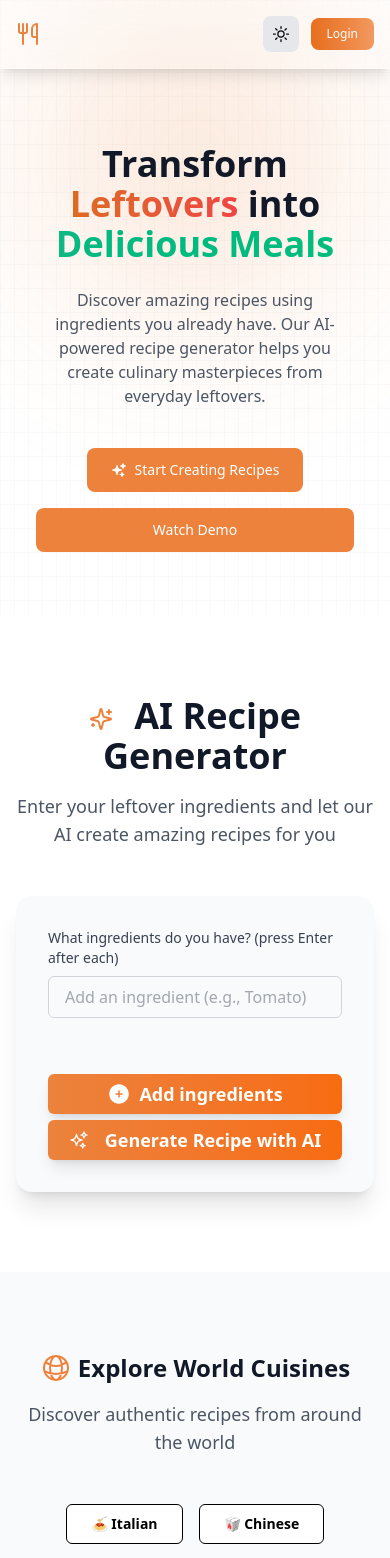
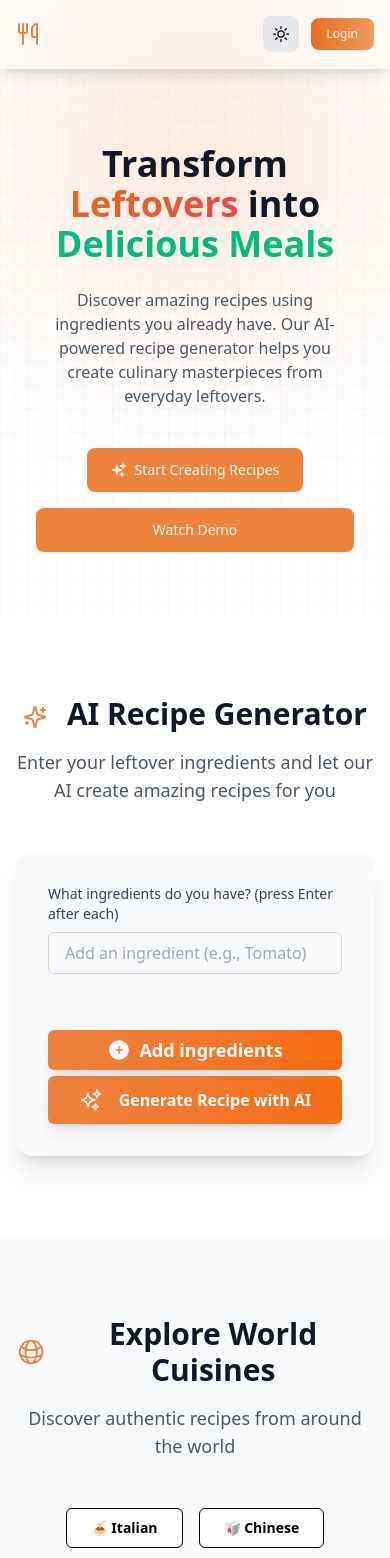
Before and after one commit to Hassan-HassanAbdullah/recipesaverFrontend, an Angular app: page / in a window 390 px wide. Shown: the top 1558 px of the page. Built offline with nearby package versions, Linux system fonts and the light colour scheme.

Commit message:
make responsive desigen

```diff
--- a/src/app/components/recipe-genrate-card/recipe-genrate-card.component.html
+++ b/src/app/components/recipe-genrate-card/recipe-genrate-card.component.html
@@ -34,23 +34,23 @@
 
                 Add ingredients
             </button>
+
             <button type="button" (click)="generateRecipe()"
-                class="inline-flex items-center justify-center gap-2 whitespace-nowrap rounded-md ring-offset-background transition-colors focus-visible:outline-none focus-visible:ring-2 focus-visible:ring-ring focus-visible:ring-offset-2 disabled:pointer-events-none disabled:opacity-50 bg-primary hover:bg-primary/90 h-10 px-4 w-full bg-gradient-to-r from-[#EC823C] to-[#F76C10] hover:from-primary/90 hover:to-orange-500/90 text-white py-4 text-lg font-semibold shadow-lg"
+                class="inline-flex items-center justify-center gap-2 whitespace-nowrap rounded-md ring-offset-background transition-colors focus-visible:outline-none focus-visible:ring-2 focus-visible:ring-ring focus-visible:ring-offset-2 disabled:pointer-events-none disabled:opacity-50 bg-primary hover:bg-primary/90 h-12 sm:h-14 px-4 w-full bg-gradient-to-r from-[#EC823C] to-[#F76C10] hover:from-primary/90 hover:to-orange-500/90 text-white py-3 sm:py-4 text-base sm:text-lg font-semibold shadow-lg"
                 [disabled]="isloading">
 
                 <ng-container *ngIf="!isloading; else loadingSpinner">
                     <svg xmlns="http://www.w3.org/2000/svg" fill="none" viewBox="0 0 24 24" stroke-width="1.5"
-                        stroke="currentColor" class="h-5 w-5 me-2">
+                        stroke="currentColor" class="h-6 w-6 sm:h-7 sm:w-7 me-2">
                         <path stroke-linecap="round" stroke-linejoin="round"
                             d="M9.813 15.904 9 18.75l-.813-2.846a4.5 4.5 0 0 0-3.09-3.09L2.25 12l2.846-.813a4.5 4.5 0 0 0 3.09-3.09L9 5.25l.813 2.846a4.5 4.5 0 0 0 3.09 3.09L15.75 12l-2.846.813a4.5 4.5 0 0 0-3.09 3.09ZM18.259 8.715 18 9.75l-.259-1.035a3.375 3.375 0 0 0-2.455-2.456L14.25 6l1.036-.259a3.375 3.375 0 0 0 2.455-2.456L18 2.25l.259 1.035a3.375 3.375 0 0 0 2.456 2.456L21.75 6l-1.035.259a3.375 3.375 0 0 0-2.456 2.456ZM16.894 20.567 16.5 21.75l-.394-1.183a2.25 2.25 0 0 0-1.423-1.423L13.5 18.75l1.183-.394a2.25 2.25 0 0 0 1.423-1.423l.394-1.183.394 1.183a2.25 2.25 0 0 0 1.423 1.423l1.183.394-1.183.394a2.25 2.25 0 0 0-1.423 1.423Z" />
                     </svg>
-
                     Generate Recipe with AI
                 </ng-container>
 
                 <ng-template #loadingSpinner>
-                    <svg class="animate-spin h-5 w-5 text-white me-2" xmlns="http://www.w3.org/2000/svg" fill="none"
-                        viewBox="0 0 24 24">
+                    <svg class="animate-spin h-6 w-6 sm:h-7 sm:w-7 text-white me-2" xmlns="http://www.w3.org/2000/svg"
+                        fill="none" viewBox="0 0 24 24">
                         <circle class="opacity-25" cx="12" cy="12" r="10" stroke="currentColor" stroke-width="4">
                         </circle>
                         <path class="opacity-75" fill="currentColor" d="M4 12a8 8 0 018-8v4a4 4 0 00-4 4H4z"></path>
@@ -58,6 +58,7 @@
                     Generating...
                 </ng-template>
             </button>
+
 
 
 
--- a/src/app/pages/explore-recipe/explore-recipe.component.html
+++ b/src/app/pages/explore-recipe/explore-recipe.component.html
@@ -1,7 +1,7 @@
 <section class="py-20 bg-gray-50 dark:bg-gray-900">
     <div class="max-w-7xl mx-auto px-4 sm:px-6 lg:px-8">
         <div class="text-center mb-12">
-            <h2 class="text-2xl md:text-3xl sm:text-4xl flex items-center justify-center gap-1.5 font-bold text-gray-900 dark:text-white mb-4">
+            <h2 class="text-3xl  md:text-4xl flex items-center justify-center gap-1.5 font-bold text-gray-900 dark:text-white mb-4">
                 <svg xmlns="http://www.w3.org/2000/svg" fill="none" viewBox="0 0 24 24" stroke-width="1.5"
                     stroke="currentColor" class="text-[#EC823C] w-8 h-8 font-extrabold">
                     <path stroke-linecap="round" stroke-linejoin="round"
--- a/src/app/pages/home/home.component.html
+++ b/src/app/pages/home/home.component.html
@@ -55,7 +55,7 @@
 <section class=" py-20 bg-white dark:bg-gray-800" id="genrate_recipy">
   <div class="max-w-4xl mx-auto px-4 sm:px-6 lg:px-8">
     <div class="text-center mb-12">
-      <h2 class="text-4xl font-bold text-gray-900 dark:text-white mb-4">
+      <h2 class="text-3xl md:text-4xl font-bold text-gray-900 dark:text-white mb-4">
         <svg xmlns="http://www.w3.org/2000/svg" width="24" height="24" viewBox="0 0 24 24" fill="none"
           stroke="currentColor" stroke-width="2" stroke-linecap="round" stroke-linejoin="round"
           class="lucide lucide-sparkles inline-block text-[#EC823C] mr-3"
```
